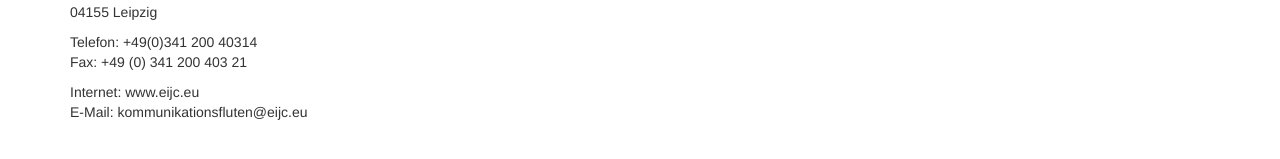
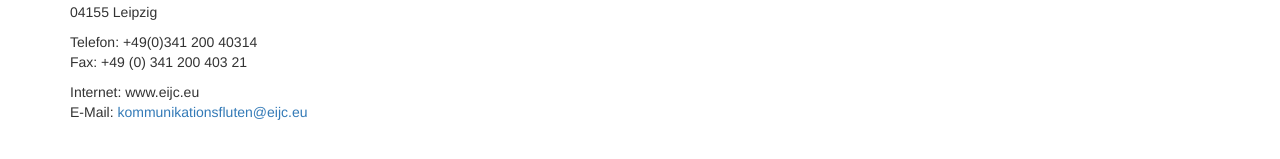
Before and after one commit to susedev/test, a Jekyll site: the page built from contact.html, in a window 1280 px wide. Shown: the part 210-369 px from the top of the page. Built offline with Jekyll 4.4.1, drawn with Linux system fonts in a browser that asks for light colours; part of the change alters nothing that is shown.

Commit message:
Edit from JekyllCMS

```diff
--- a/contact.html
+++ b/contact.html
@@ -11,6 +11,6 @@ Menckestra&szlig;e 27<br />
 Fax: +49 (0) 341 200 403 21</p>
 
 <p>Internet: www.eijc.eu<br />
-E-Mail: kommunikationsfluten@eijc.eu</p>
+E-Mail: <a href="mailto:kommunikationsfluten@eijc.eu">kommunikationsfluten@eijc.eu</a></p>
 
 <p>&nbsp;</p>
```
